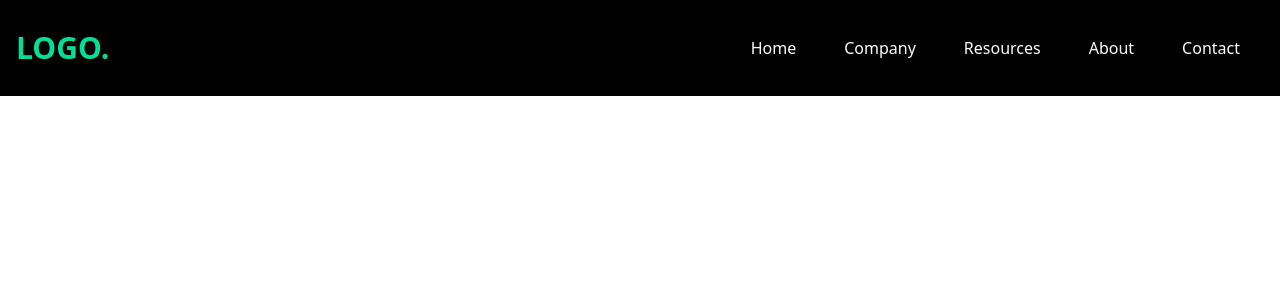
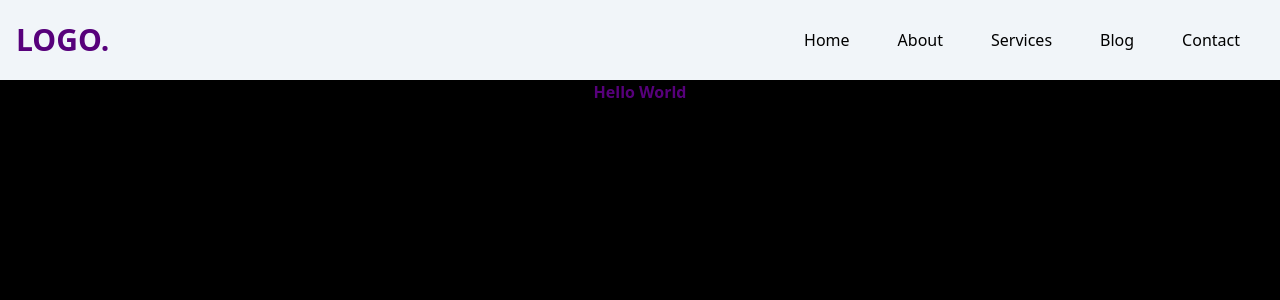
Before and after one commit to obuastella/the4coders, a React (Create React App) app in the folder front-end/: page / in a window 1280 px wide. Shown: the top 300 px of the page. Built offline with nearby package versions, Linux system fonts and the light colour scheme.

Commit message:
WIP: Navbar component

```diff
--- a/front-end/src/App.js
+++ b/front-end/src/App.js
@@ -4,6 +4,9 @@ function App() {
   return (
     <div className="">
       <Navbar />
+      <h1 className="text-center text-btnColor font-bold bg-black h-screen">
+        Hello World
+      </h1>
     </div>
   );
 }
--- a/front-end/src/components/Navbar.jsx
+++ b/front-end/src/components/Navbar.jsx
@@ -13,23 +13,23 @@ const Navbar = () => {
   // Array containing navigation items
   const navItems = [
     { id: 1, text: "Home" },
-    { id: 2, text: "Company" },
-    { id: 3, text: "Resources" },
-    { id: 4, text: "About" },
+    { id: 2, text: "About" },
+    { id: 3, text: "Services" },
+    { id: 4, text: "Blog" },
     { id: 5, text: "Contact" },
   ];
 
   return (
-    <div className="bg-black flex justify-between items-center h-24 px-4 text-white">
+    <div className="bg-bgColor shadow flex justify-between items-center h-20 px-4">
       {/* Logo */}
-      <h1 className="w-full text-3xl font-bold text-[#00df9a]">LOGO.</h1>
+      <h1 className="w-full text-3xl font-bold text-btnColor">LOGO.</h1>
 
       {/* Desktop Navigation */}
       <ul className="hidden md:flex">
         {navItems.map((item) => (
           <li
             key={item.id}
-            className="p-4 hover:bg-[#00df9a] rounded-xl m-2 cursor-pointer duration-300 hover:text-black"
+            className="p-4 hover:bg-btnColor rounded-xl m-2 cursor-pointer duration-300 hover:text-white"
           >
             {item.text}
           </li>
--- a/front-end/tailwind.config.js
+++ b/front-end/tailwind.config.js
@@ -2,7 +2,12 @@
 module.exports = {
   content: ["./src/**/*.{js,jsx,ts,tsx}"],
   theme: {
-    extend: {},
+    extend: {
+      colors: {
+        bgColor: "#f1f5f9",
+        btnColor: "#57007B",
+      },
+    },
   },
   plugins: [],
 };
```
